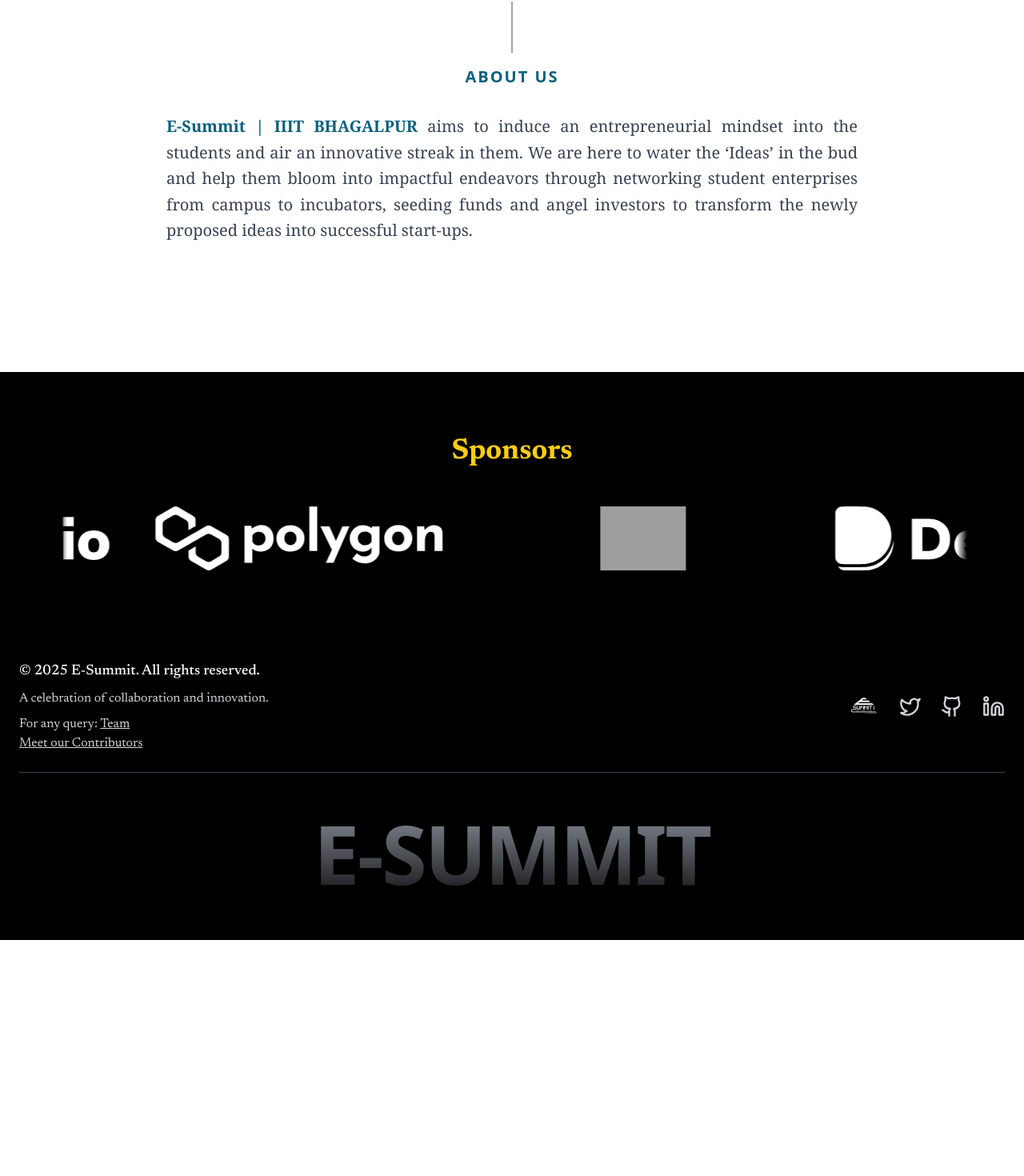
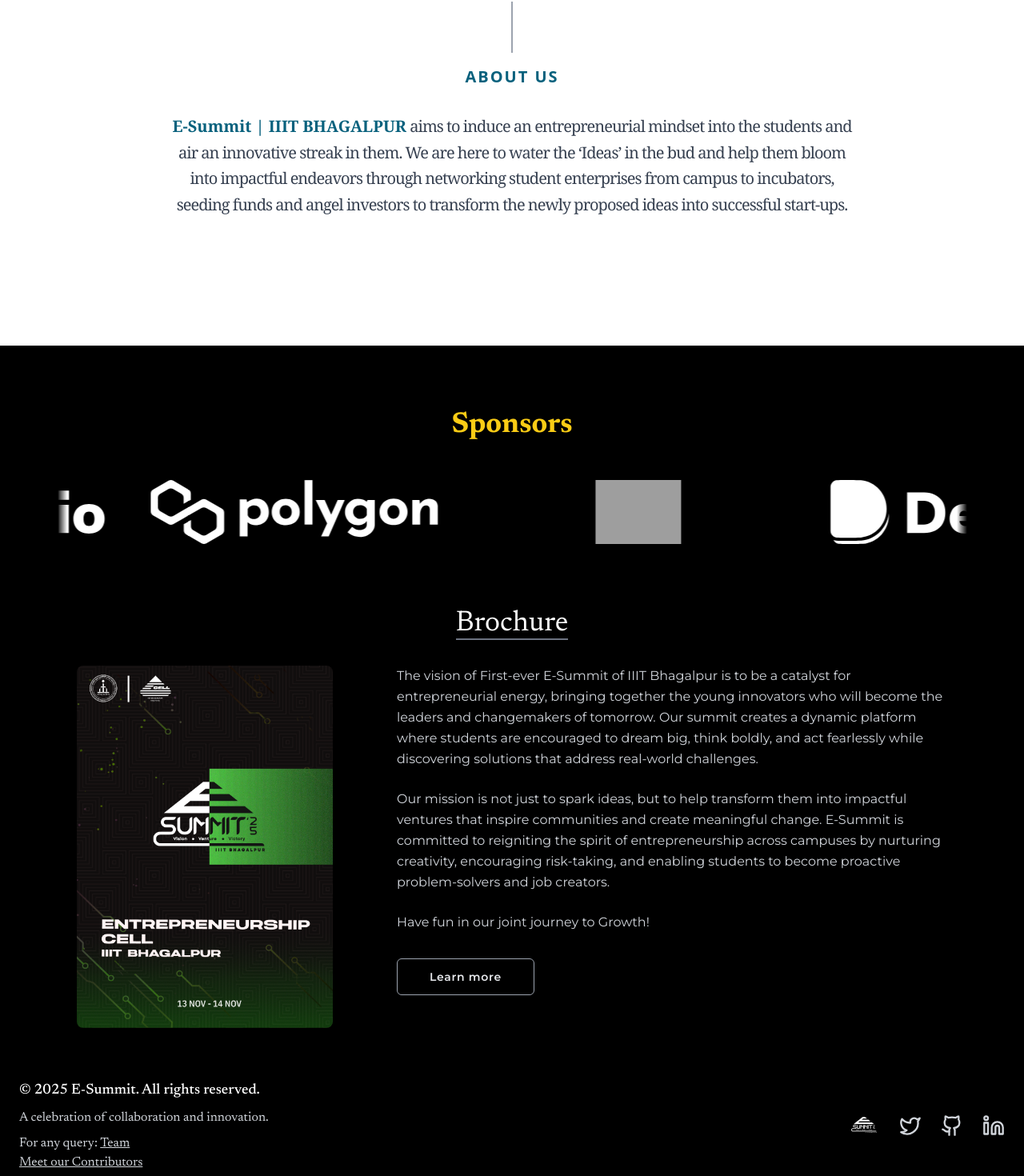
Before and after one commit to gymkhanaIIITBH/E-SUMMIT-IIITBH, a React (Vite) app: page / in a window 1280 px wide. Shown: the part 958-2428 px from the top of the page at 80% size. Before the commit the page ends 2133 px from the top, so only its background shows below. Built offline with nearby package versions, Linux system fonts and the light colour scheme; grey boxes are pictures that could not be loaded.

Commit message:
Added brochure and structure of teams page

```diff
--- a/src/App.css
+++ b/src/App.css
@@ -9,11 +9,11 @@
 }
 
 /* Mobile browsers often ignore background-attachment: fixed; provide a fallback */
-@media (max-width: 768px) {
+/* @media (max-width: 768px) {
 	.parallax {
 		background-attachment: scroll;
 	}
-}
+} */
 .scrolldown {
 
   -webkit-transform: rotate(90deg);
--- a/src/App.tsx
+++ b/src/App.tsx
@@ -4,6 +4,9 @@ import AboutSection from './components/AboutSection'
 import Navbar from './components/Navbar'
 import Footer from './components/Footer'
 import GoldSponsors from './components/Sponsors'
+// import TeamCard from './components/TeamCard'
+// import Teams from './pages/Teams'
+import BrochureSection from './components/BrochureSection'
 
 function App() {
 
@@ -15,8 +18,11 @@ function App() {
       {/* <div className='h-96  w-full '> about</div> */}
 
       <AboutSection/>
+      {/* <Teams/> */}
       <GoldSponsors/>
+      <BrochureSection/>
       <Footer />
+
 
     </>
   )
--- a/src/components/AboutSection.tsx
+++ b/src/components/AboutSection.tsx
@@ -26,9 +26,9 @@ const inView = useInView(ref, {once:true})
         <div className="h-16 w-[2px] bg-gray-400 mb-4" />
         <h2 className="text-[#07617d] text-xl font-bold tracking-widest mb-8 text-center font-sans">ABOUT US</h2>
         <div className="max-w-4xl mx-auto">
-          <p className="text-xl px-4 font-serif text-gray-700 text-justify leading-relaxed">
+          <p className="text-xl px-4 font-serif text-gray-700 text-center leading-relaxed">
             <span className="text-[#07617d] font-bold decoration-[#07617d]">E-Summit | IIIT BHAGALPUR</span>
-            <span className="text-pretty font-normal"> aims to induce an entrepreneurial mindset into the students and air an innovative streak in them. We are here to water the ‘Ideas’ in the bud and help them bloom into impactful endeavors through networking student enterprises from campus to incubators, seeding funds and angel investors to transform the newly proposed ideas into successful start-ups.</span>
+            <span className="text-pretty tracking-tighter font-normal"> aims to induce an entrepreneurial mindset into the students and air an innovative streak in them. We are here to water the ‘Ideas’ in the bud and help them bloom into impactful endeavors through networking student enterprises from campus to incubators, seeding funds and angel investors to transform the newly proposed ideas into successful start-ups.</span>
           </p>
         </div>
       </motion.div>
--- /dev/null
+++ b/src/components/BrochureSection.tsx
@@ -0,0 +1,43 @@
+import React from 'react'
+import BrochureCover from '../assets/BrochureCover.png'
+function BrochureSection() {
+  return (
+    <div className='relative bg-black h-auto flex flex-col justify-center items-center w-full'>
+         <div className=" text-center relative mt-18 flex items-center-safe justify-center-safe w-fit  text-white  text-4xl text-bold font-futuristic
+        after:block after:content-[''] after:absolute after:left-0 after:right-0 after:bottom-0 after:h-[2px] after:bg-gray-500">Brochure </div>
+<div className="container mx-auto max-w-6xl">
+        <div className="flex flex-col sm:flex-row md:flex-row items-cente items-start justify-center gap-4 md:gap-4">
+
+          {/* Left Section: Image */}
+          <div className="relative  w-5/6 p-8 sm:w-1/2 sm:h-full md:h-full md:w-1/3 flex-shrink-0">
+            <img
+              src={BrochureCover}
+              alt="ECHO Magazine Cover"
+              className="rounded-lg shadow-2xl w-full h-auto object-cover"
+            />
+
+          </div>
+
+          {/* Right Section: Text Content */}
+          <div className="w-full font-montserrat p-8 sm:w-1/2 md:w-2/3  text-gray-300">
+            <p className="text-base md:text-md leading-relaxed mb-6">
+The vision of First-ever E-Summit of IIIT Bhagalpur is to be a catalyst for entrepreneurial energy, bringing together the young innovators who will become the leaders and changemakers of tomorrow. Our summit creates a dynamic platform where students are encouraged to dream big, think boldly, and act fearlessly while discovering solutions that address real-world challenges.            </p>
+            <p className="text-base md:text-md leading-relaxed mb-6">
+Our mission is not just to spark ideas, but to help transform them into impactful ventures that inspire communities and create meaningful change. E-Summit is committed to reigniting the spirit of entrepreneurship across campuses by nurturing creativity, encouraging risk-taking, and enabling students to become proactive problem-solvers and job creators.            </p>
+            <p className="text-base md:text-md leading-relaxed mb-8">
+                Have fun in our joint journey to Growth!
+            </p>
+
+            {/* Read Echo Button */}
+            <button className="px-10 py-3 border border-gray-400 text-gray-200 rounded-md text-sm font-semibold tracking-wider hover:bg-gray-500 hover:border-gray-200 transition-colors duration-300 focus:outline-none focus:ring-2 focus:ring-offset-2 focus:ring-offset-gray-900 focus:ring-gray-400">
+              Learn more
+            </button>
+          </div>
+
+        </div>
+      </div>
+    </div>
+  )
+}
+
+export default BrochureSection
--- a/src/components/Navbar.tsx
+++ b/src/components/Navbar.tsx
@@ -7,7 +7,7 @@ const Navbar = () => {
 
   return (
     <>
-      <nav className="w-full flex fade-in items-center justify-between px-6 py-4 bg-transparent absolute top-0 left-0 z-30">
+      <nav className="w-full flex fade-in items-center justify-between px-6 py-4 bg-transparen absolute top-0 left-0 z-30">
         {/* Logo */}
         <div className="flex items-center">
           <img src={Logo} alt="Logo" className="h-14 w-14 md:h-16 md:w-16 object-contain" />
@@ -30,9 +30,9 @@ const Navbar = () => {
           onClick={() => setOpen(true)}
           aria-label="Open menu"
         >
-          <span className="block w-full h-[2px] bg-white rounded"></span>
-          <span className="block w-full h-[2px] bg-white rounded"></span>
-          <span className="block w-full h-[2px] bg-white rounded"></span>
+          <span className="block w-full h-[2px] bg-gray-600/100 rounded"></span>
+          <span className="block w-full h-[2px] bg-gray-600/100  rounded"></span>
+          <span className="block w-full h-[2px] bg-gray-600/100  rounded"></span>
         </button>
       </nav>
 
--- /dev/null
+++ b/src/pages/Teams.tsx
@@ -0,0 +1,63 @@
+import React, { useRef } from 'react'
+import TeamCard from '../components/TeamCard'
+import { motion, useInView } from 'framer-motion';
+
+function Teams() {
+      const ref = useRef(null)
+const inView = useInView(ref, {once:true})
+
+  return (
+    <div className='flex flex-col items-center w-full h-full justify-center p-6'>
+        <motion.div
+            ref={ref}
+
+            initial={{ opacity: 0, y: 100 }}
+            animate={{
+              opacity: inView ? 1 : 0,
+              y: inView ? 0 : 100,
+            }}
+            transition={{
+              duration: 0.5,
+              ease: 'easeOut',
+
+            }}
+            className='text-center'
+        >
+            <div className='text-xl  font-montserrat font-semibold '>Contact</div>
+            <div className='text-3xl mb-6 font-montserrat font-bold '>Our Team</div>
+        </motion.div>
+
+
+        <motion.div className='flex justify-center max-w-[60rem] gap-6 flex-wrap' id='Coordinators'
+          ref={ref}
+
+            initial={{ opacity: 0, y: 100 }}
+            animate={{
+              opacity: inView ? 1 : 0,
+              y: inView ? 0 : 100,
+            }}
+            transition={{
+              duration: 0.5,
+              ease: 'easeOut',
+
+            }}
+        >
+            <TeamCard/>
+            <TeamCard/>
+            <TeamCard/>
+
+            <TeamCard/>
+            <TeamCard/>
+            <TeamCard/>
+
+
+            <TeamCard/>
+            <TeamCard/>
+            <TeamCard/>
+
+        </motion.div>
+    </div>
+  )
+}
+
+export default Teams
```
Also changed, not shown: src/components/TeamCard.tsx (added, +44 -0 lines), src/assets/BrochureCover.png (added).
